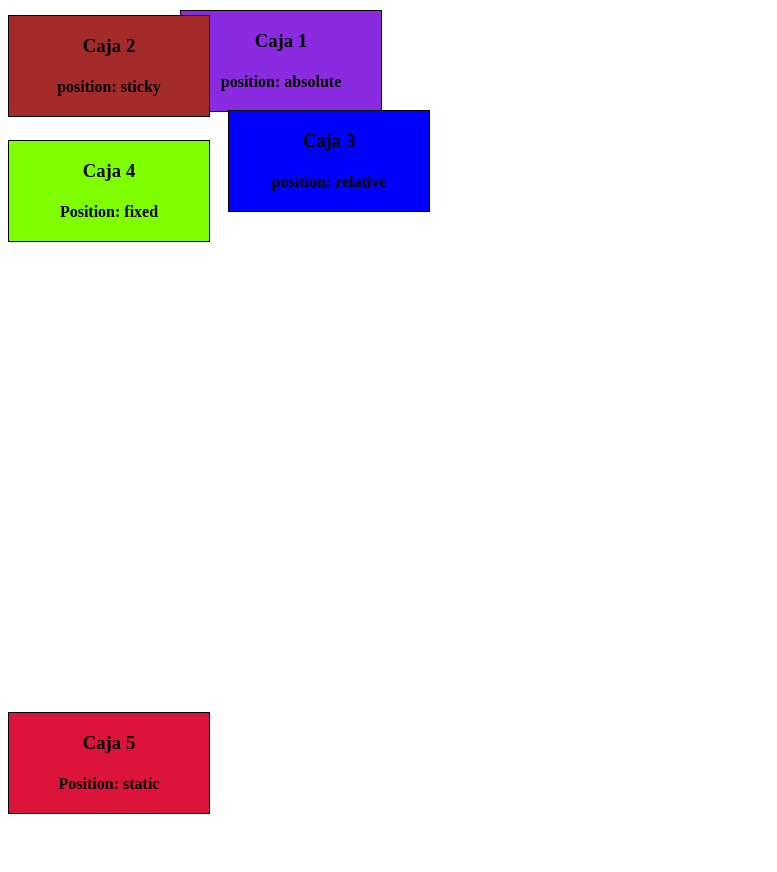
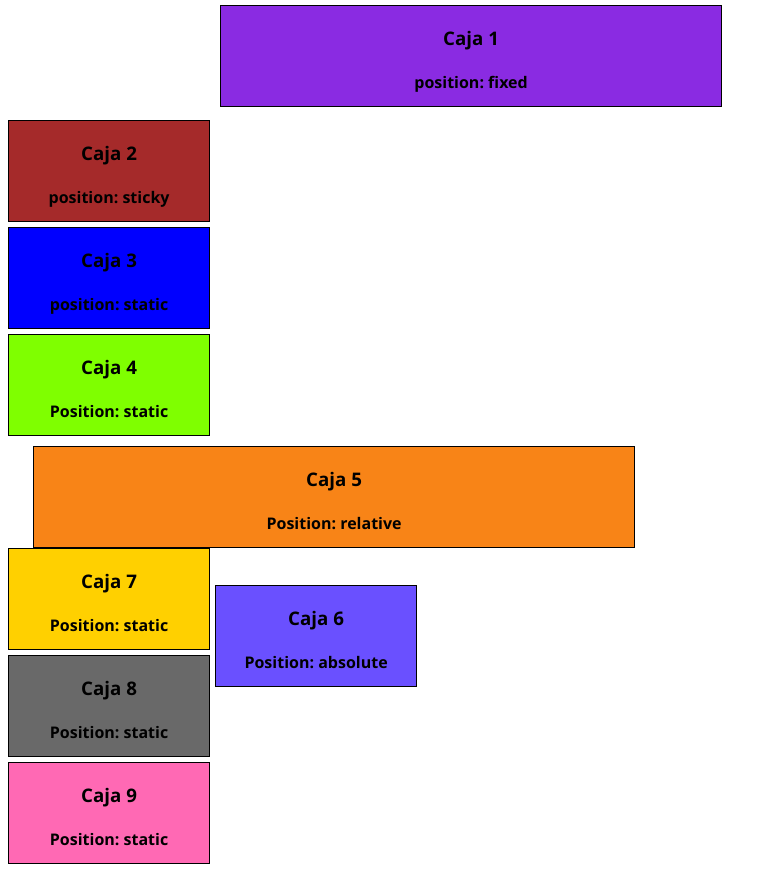
Before and after one commit to Mariana-De-la-Cruz/ProgramacionWeb, a plain HTML site: page Parcial1/Position/Positions.html in a window 1280 px wide. Shown: the whole page, without its empty margins (0-777 px from the left). Before the commit the page ends 822 px from the top, so only its background shows below. Drawn offline with Linux system fonts and the light colour scheme.

Commit message:
Modificado

```diff
--- a/Parcial1/Float/style.css
+++ b/Parcial1/Float/style.css
@@ -1,11 +1,17 @@
-.caja{
-    height: 150px;
-    width: 150px;
-    text-align: center;
-    border: solid black 1px;
+#imagen{
     float: left;
 }
 
-#caja1{
-    background-color: blueviolet;
+.contenedor{
+    font-family: 'Segoe UI', Tahoma, Geneva, Verdana, sans-serif;
+    font-size: large;
 }
+
+#texto{
+    text-align: justify;
+}
+
+h1{
+    text-align: center;
+    color: #000074;
+}
--- a/Parcial1/Position/Positions.html
+++ b/Parcial1/Position/Positions.html
@@ -9,7 +9,7 @@
 <body>
     <div class="caja" id="caja1">
         <h3>Caja 1</h3>
-        <h4>position: absolute</h4>
+        <h4>position: fixed</h4>
     </div>
 
     <div class="caja" id="caja2">
@@ -19,18 +19,37 @@
 
     <div class="caja" id="caja3">
         <h3>Caja 3</h3>
-        <h4>position: relative</h4>
+        <h4>position: static</h4>
     </div>
 
     <div class="caja" id="caja4">
         <h3>Caja 4</h3>
-        <h4>Position: fixed</h4>
+        <h4>Position: static</h4>
     </div>
 
     <div class="caja" id="caja5">
         <h3>Caja 5</h3>
+        <h4>Position: relative</h4>
+    </div>
+
+    <div class="caja" id="caja6">
+        <h3>Caja 6</h3>
+        <h4>Position: absolute</h4>
+    </div>
+
+    <div class="caja" id="caja7">
+        <h3>Caja 7</h3>
         <h4>Position: static</h4>
     </div>
 
+    <div class="caja" id="caja8">
+        <h3>Caja 8</h3>
+        <h4>Position: static</h4>
+    </div>
+
+    <div class="caja" id="caja9">
+        <h3>Caja 9</h3>
+        <h4>Position: static</h4>
+    </div>
 </body>
 </html>
--- a/Parcial1/Position/style.css
+++ b/Parcial1/Position/style.css
@@ -1,36 +1,58 @@
 .caja{
+    font-family: 'Segoe UI', Tahoma, Geneva, Verdana, sans-serif;
     height: 100px;
     width: 200px;
     text-align: center;
     border: solid black 1px;
+    margin-top: 5px;
 }
 
 #caja1{
-    position: absolute;
+    width: 500px;
+    position: fixed;
     background-color: blueviolet;
-    top: 10px;
-    left: 180px;
+    left: 220px;
+    top: 0px;
 }
 
 #caja2{
     position: sticky;
     background-color: brown;
-    top: 15px;
+    margin-top: 120px;
+    top: 0px;
 }
 
 #caja3{
-    position: relative;
     background-color: blue;
-    left: 220px;
 }
 
 #caja4{
-    position: fixed;
     background-color: chartreuse;
-    top: 140px;
 }
 
 #caja5{
-    background-color: crimson;
-    margin-top: 500px;
+    position: relative;
+    width: 600px;
+    background-color: #f88417;
+    left: 25px;
+    top: 5px;
 }
+
+#caja6{
+    position: absolute;
+    background-color: #6a50ff;
+    left: 215px;
+    top: 580px;
+}
+
+#caja7{
+    background-color: #ffd000;
+}
+
+#caja8{
+    background-color: dimgray;
+}
+
+#caja9{
+    background-color: hotpink;
+}
```
Also changed, not shown: Parcial1/Float/float.html (+29 -4 lines).
